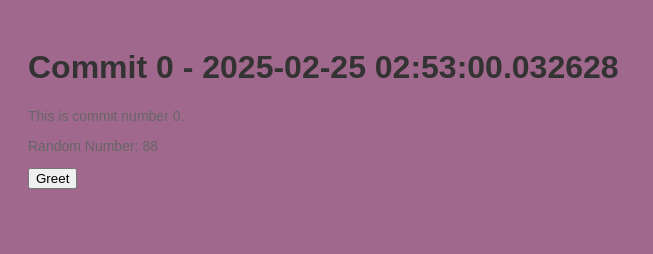
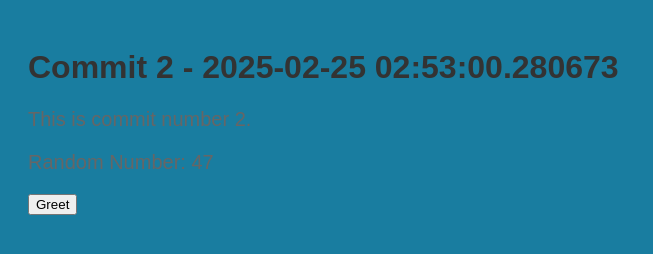
Before and after one commit to legbald0d/myrep-repo-20250225025249, a plain HTML site: page index.html in a window 1280 px wide. Shown: the whole page, without its empty margins (0-653 px from the left). Drawn offline with Linux system fonts and the light colour scheme.

Commit message:
📝 Commit 2 with HTML, CSS, and JS

```diff
--- a/index.html
+++ b/index.html
@@ -2,13 +2,13 @@
     <!DOCTYPE html>
     <html>
     <head>
-        <title>Commit 0 - 2025-02-25 02:53:00.032628</title>
+        <title>Commit 2 - 2025-02-25 02:53:00.280673</title>
         <link rel="stylesheet" href="style.css">
     </head>
     <body>
-        <h1>Commit 0 - 2025-02-25 02:53:00.032628</h1>
-        <p>This is commit number 0.</p>
-        <p>Random Number: 88</p>
+        <h1>Commit 2 - 2025-02-25 02:53:00.280673</h1>
+        <p>This is commit number 2.</p>
+        <p>Random Number: 47</p>
         <button onclick="greet()">Greet</button>
         <script src="script.js"></script>
     </body>
--- a/script.js
+++ b/script.js
@@ -2,4 +2,4 @@
     function greet() {
         alert('Hello from commit ' + commitNumber + '!');
     }
-    var commitNumber = 0;
+    var commitNumber = 2;
--- a/style.css
+++ b/style.css
@@ -1,7 +1,7 @@
 
     body {
         font-family: Arial, sans-serif;
-        background-color: #a1688d;
+        background-color: #197da0;
         padding: 20px;
     }
     h1 {
@@ -9,5 +9,5 @@
     }
     p {
         color: #666;
-        font-size: 14px;
+        font-size: 20px;
     }
```
